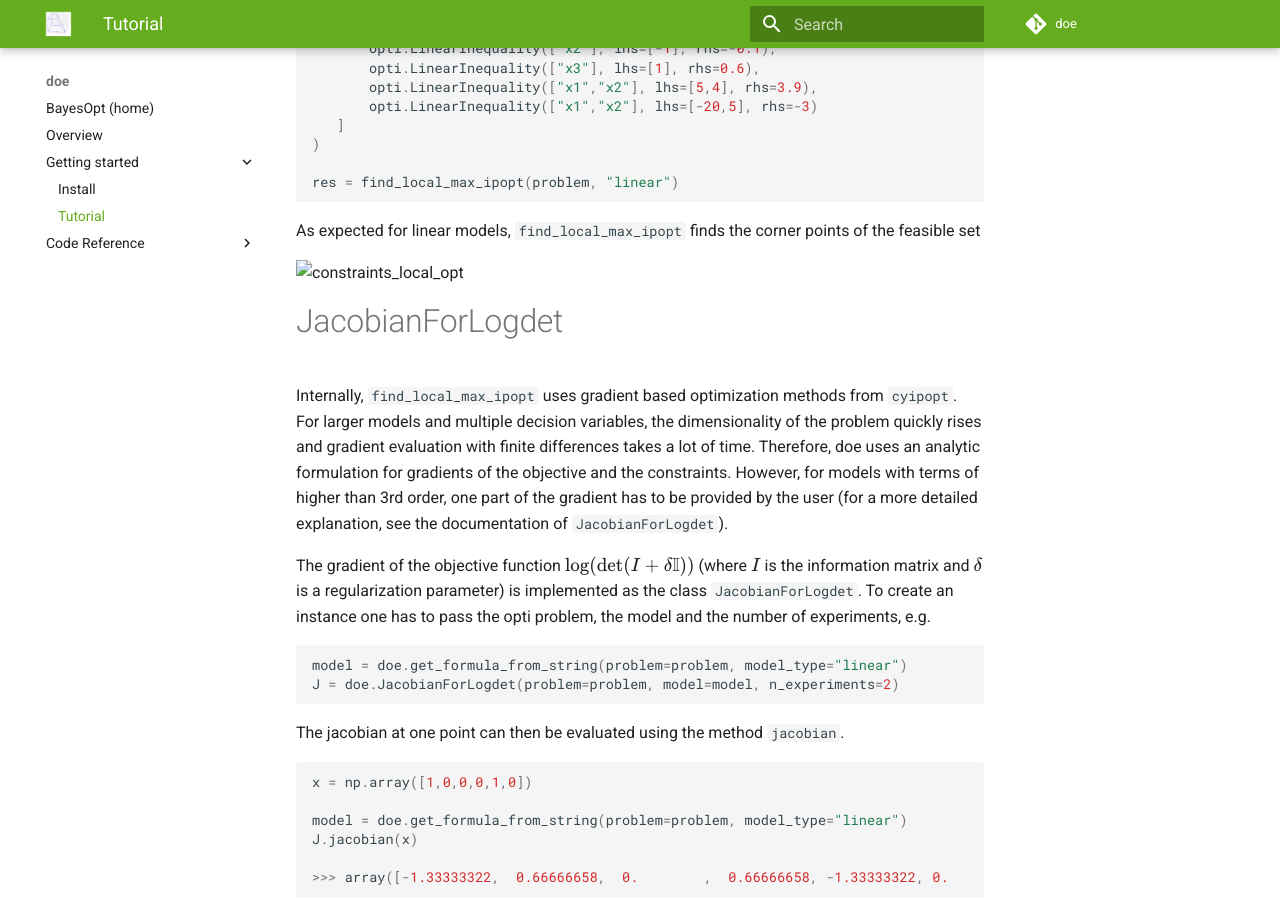
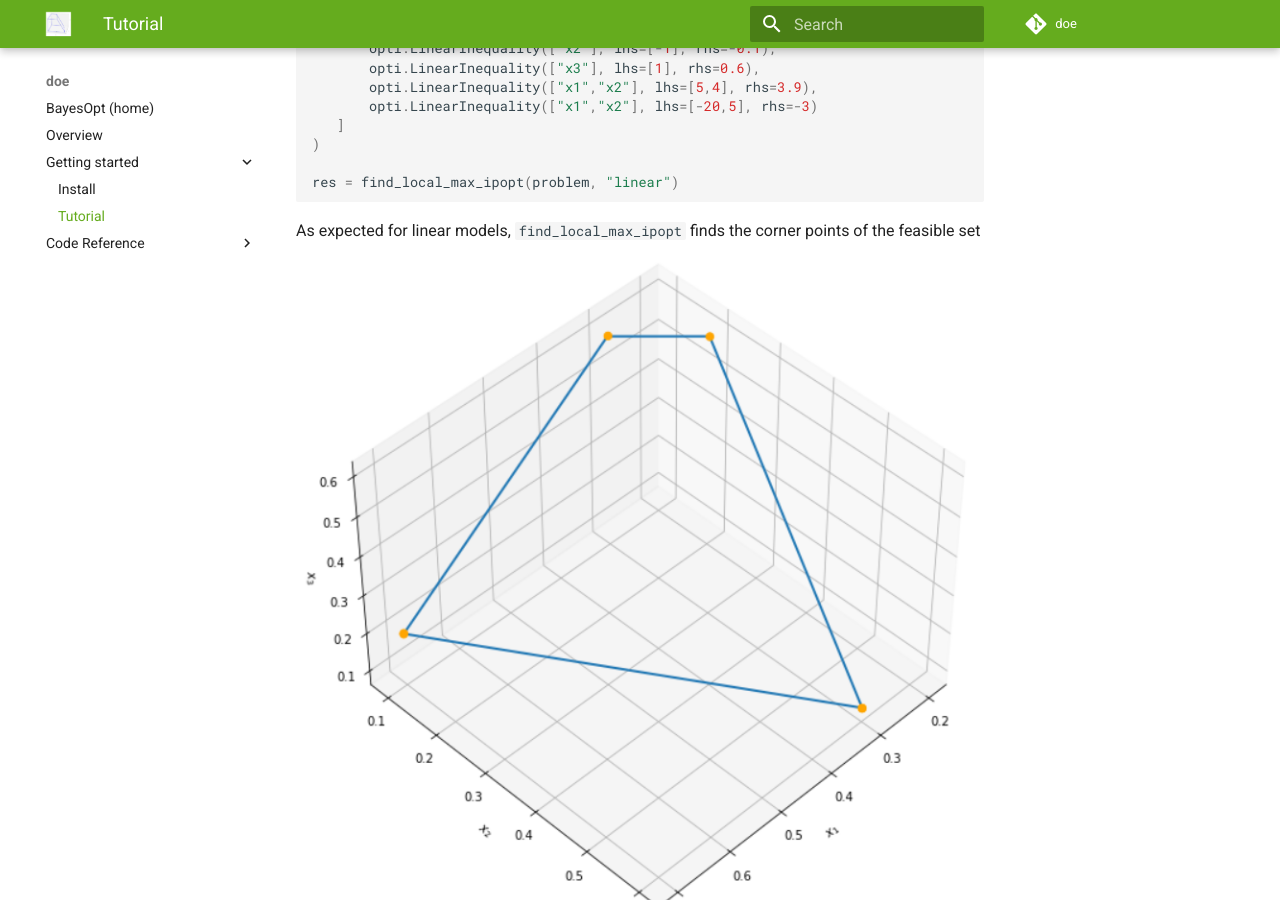
Before and after one commit to basf/doe, an MkDocs documentation site: the page built from docs/tutorial.md, in a window 1280 px wide and 900 px high, scrolled down 3137 px. Built offline with MkDocs 1.6.1 and Material for MkDocs 9.7.7, drawn with Linux system fonts in a browser that asks for light colours.

Commit message:
docs: fix path to pic

```diff
--- a/docs/tutorial.md
+++ b/docs/tutorial.md
@@ -89,7 +89,7 @@ res = find_local_max_ipopt(problem, "linear")
 
 As expected for linear models, <code>find_local_max_ipopt</code> finds the corner points of the feasible set
 
-![constraints_local_opt](assets\getting_started_constraints_local_opt.PNG)
+![constraints_local_opt](assets/getting_started_constraints_local_opt.PNG)
 
 
 # JacobianForLogdet
```
